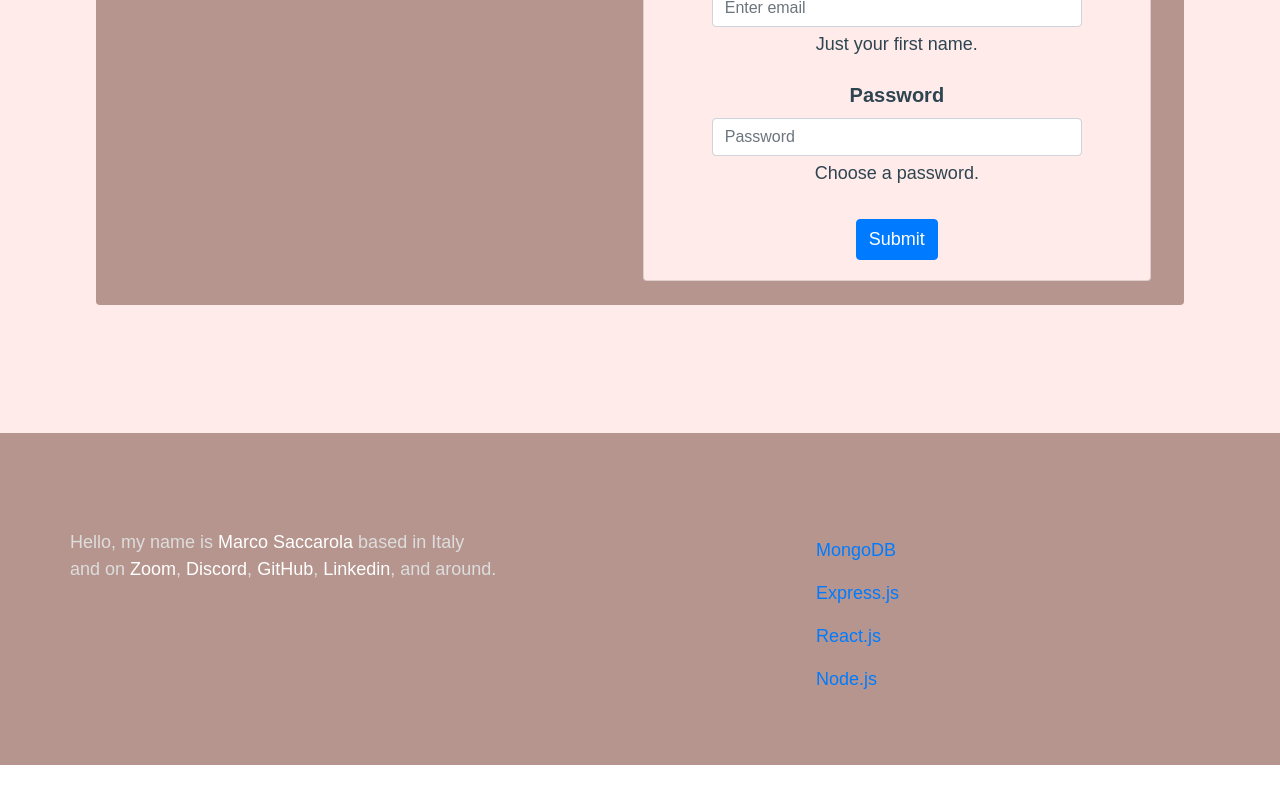
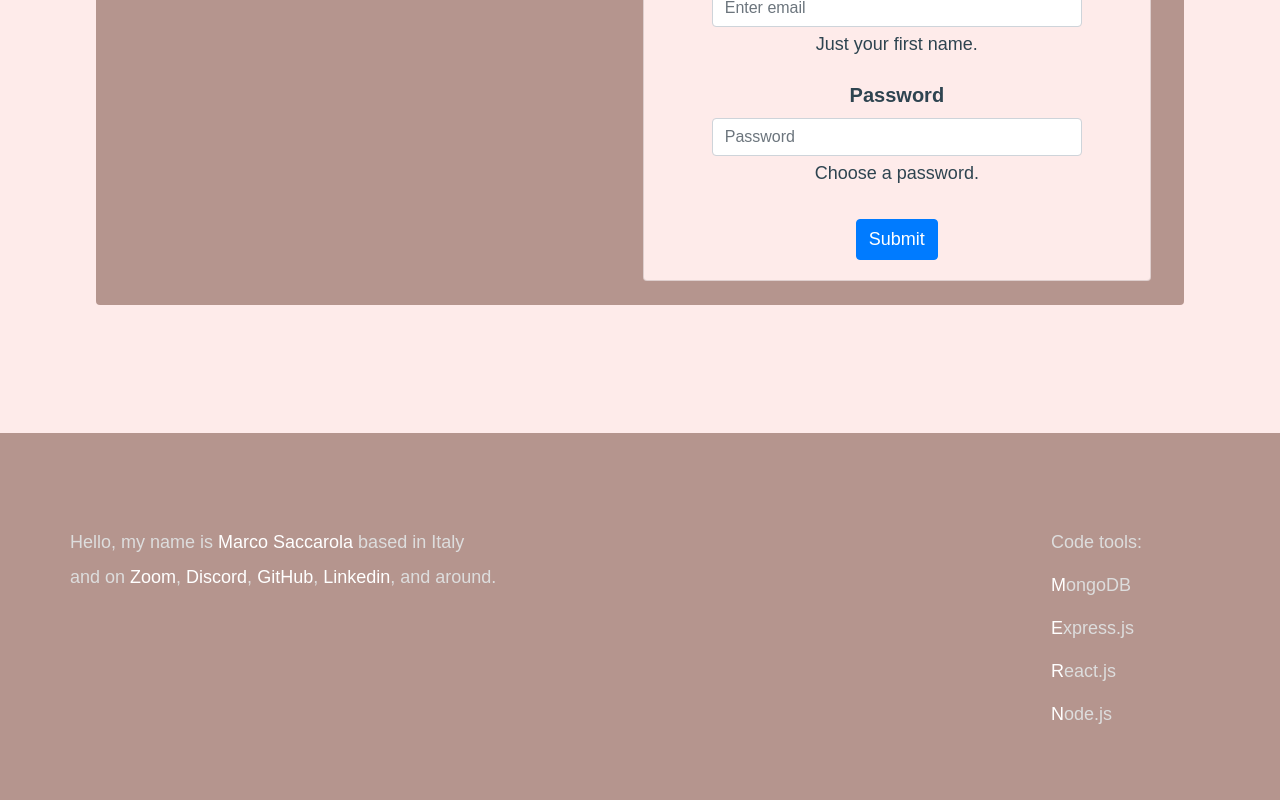
Before and after one commit to marcosaccarola/Health-Advantage, a React (Create React App) app: page / in a window 1280 px wide. Shown: the part 2582-3382 px from the top of the page. Before the commit the page ends 3347 px from the top, so only its background shows below. Built offline with nearby package versions, Linux system fonts and the light colour scheme.

Commit message:
footer content

```diff
--- a/src/components/0000-Home.jsx
+++ b/src/components/0000-Home.jsx
@@ -224,11 +224,11 @@ const Home=()=>{
                         <Row>
                             <Col lg='8' style={{marginTop:'12vh',marginBottom:'8vh'}} className='row justify-content-start'>
                                 <Nav defaultActiveKey="/home"
-                                    className="flex-column"
+                                    className="flex-column mr-auto"
                                     style={{fontWeight:'lighter',fontSize:18,color:'#2e4450'}}>
                                     <Nav.Item
                                         style={{color:'#DDDDDD'}}
-                                        className='mr-auto'>
+                                        className='mr-auto mb-2'>
                                         Hello, my name is <span style={{color:'#FFFFFF'}}>Marco Saccarola</span> based in Italy
                                     </Nav.Item>
                                     <Nav.Item style={{color:'#DDDDDD'}}>
@@ -250,12 +250,21 @@ const Home=()=>{
                                 </Nav>
                             </Col>
                             <Col lg='4' style={{marginTop:'12vh',marginBottom:'8vh'}} className='row justify-content-start'>
-                                <Nav defaultActiveKey="/home" className="flex-column" style={{fontWeight:'lighter',fontSize:18,color:'#2e4450'}}>
+                                <Nav defaultActiveKey="/home" className="flex-column ml-auto" style={{fontWeight:'lighter',fontSize:18,color:'#2e4450'}}>
                                     {/* <Nav.Link href="/home">Active</Nav.Link> */}
-                                    <Nav.Link eventKey="link-1"className='mr-auto'>MongoDB</Nav.Link>
-                                    <Nav.Link eventKey="link-2"className='mr-auto'>Express.js</Nav.Link>
-                                    <Nav.Link eventKey="link-3"className='mr-auto'>React.js</Nav.Link>
-                                    <Nav.Link eventKey="link-4"className='mr-auto'>Node.js</Nav.Link>
+                                    <Nav.Item
+                                        style={{color:'#DDDDDD'}}
+                                        className='mr-auto mb-2 ml-3'>
+                                        Code tools:
+                                    </Nav.Item>
+                                    <Nav.Link eventKey="link-1"className='mr-auto'
+                                        style={{color:'#DDDDDD'}}><span style={{color:'#FFFFFF'}}>M</span>ongoDB</Nav.Link>
+                                    <Nav.Link eventKey="link-2"className='mr-auto'
+                                        style={{color:'#DDDDDD'}}><span style={{color:'#FFFFFF'}}>E</span>xpress.js</Nav.Link>
+                                    <Nav.Link eventKey="link-3"className='mr-auto'
+                                        style={{color:'#DDDDDD'}}><span style={{color:'#FFFFFF'}}>R</span>eact.js</Nav.Link>
+                                    <Nav.Link eventKey="link-4"className='mr-auto'
+                                        style={{color:'#DDDDDD'}}><span style={{color:'#FFFFFF'}}>N</span>ode.js</Nav.Link>
                                     {/* <Nav.Link eventKey="disabled" disabled>
                                         Disabled
                                     </Nav.Link> */}
```
Also changed, not shown: src/assets/marco-weird.jpg (added).
